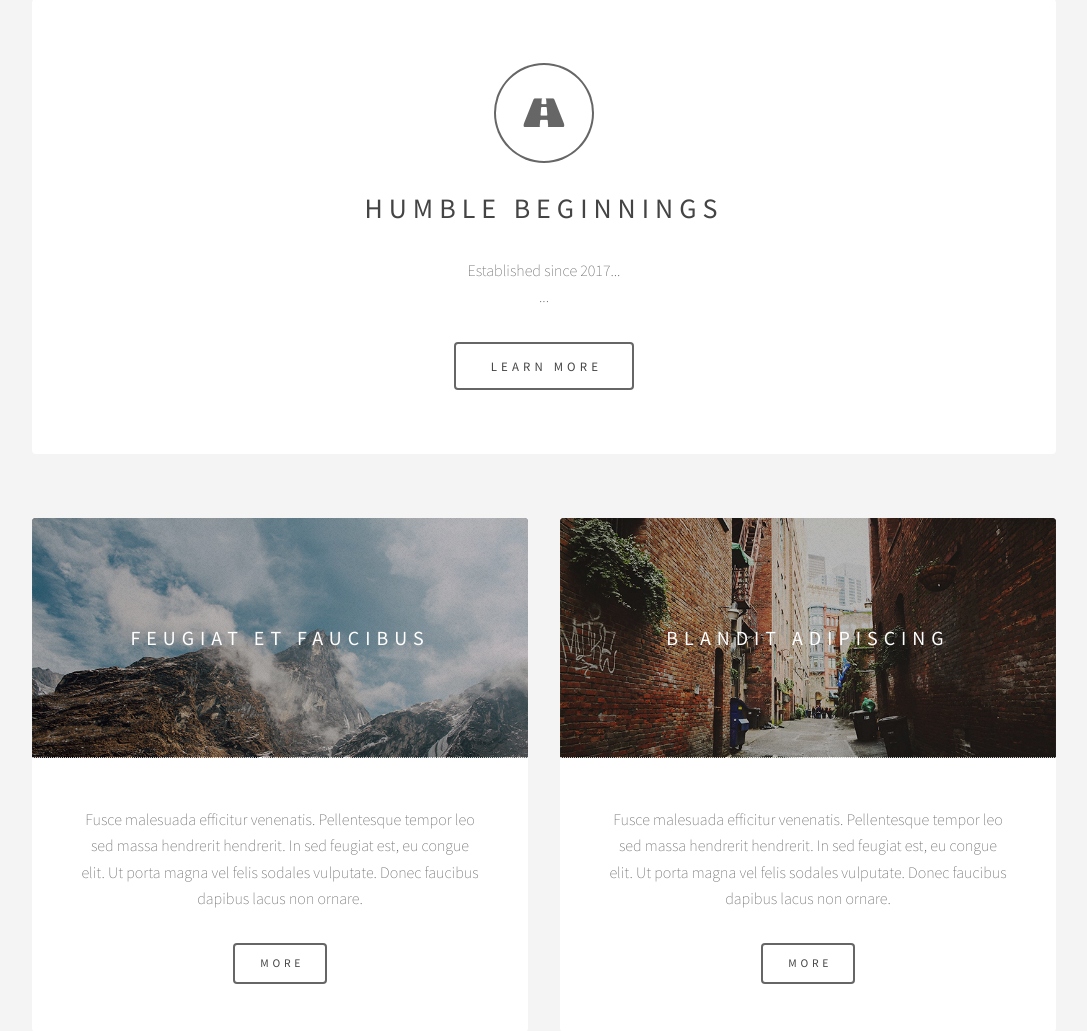
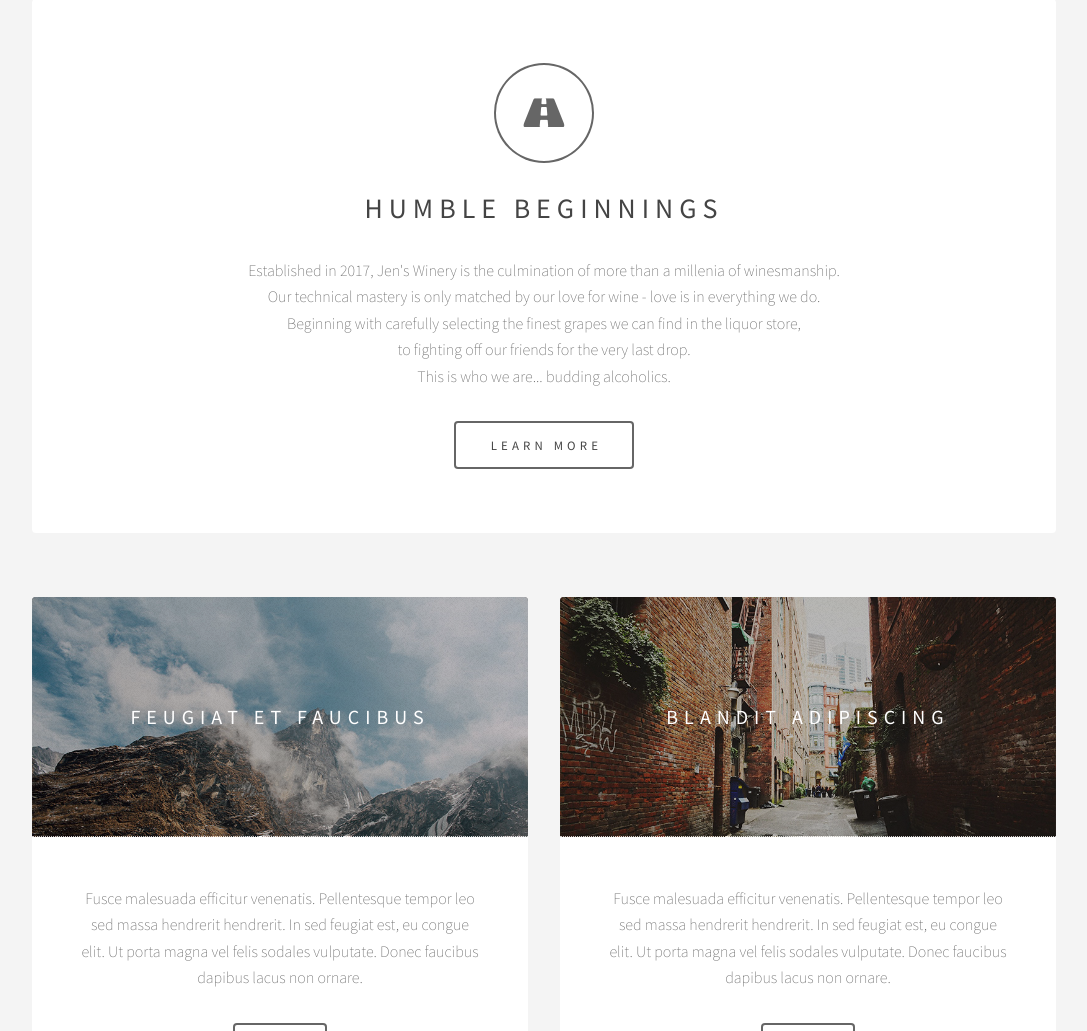
Before and after one commit to albertkklam/flask, a Django app: page / in a window 1280 px wide. Shown: the part 665-1696 px from the top of the page, without its empty margins (96-1183 px from the left). Run offline with Django 3.2, Linux system fonts and the light colour scheme; some web fonts are replaced.

Commit message:
Updated index.html

```diff
--- a/jenswinery/wines/templates/index.html
+++ b/jenswinery/wines/templates/index.html
@@ -29,8 +29,12 @@
 					<section id="intro" class="main">
 						<span class="icon fa-road major"></span>
 						<h2>Humble Beginnings</h2>
-						<p>Established since 2017...<br />
-						...<br /></p>
+						<p>Established in 2017, Jen's Winery is the culmination of more than a millenia of winesmanship. <br />
+						Our technical mastery is only matched by our love for wine - love is in everything we do. <br />
+						Beginning with carefully selecting the finest grapes we can find in the liquor store,<br />
+						to fighting off our friends for the very last drop.<br />
+						This is who we are... budding alcoholics.
+						</p>
 						<ul class="actions">
 							<li><a href="#" class="button big">Learn More</a></li>
 						</ul>
```
